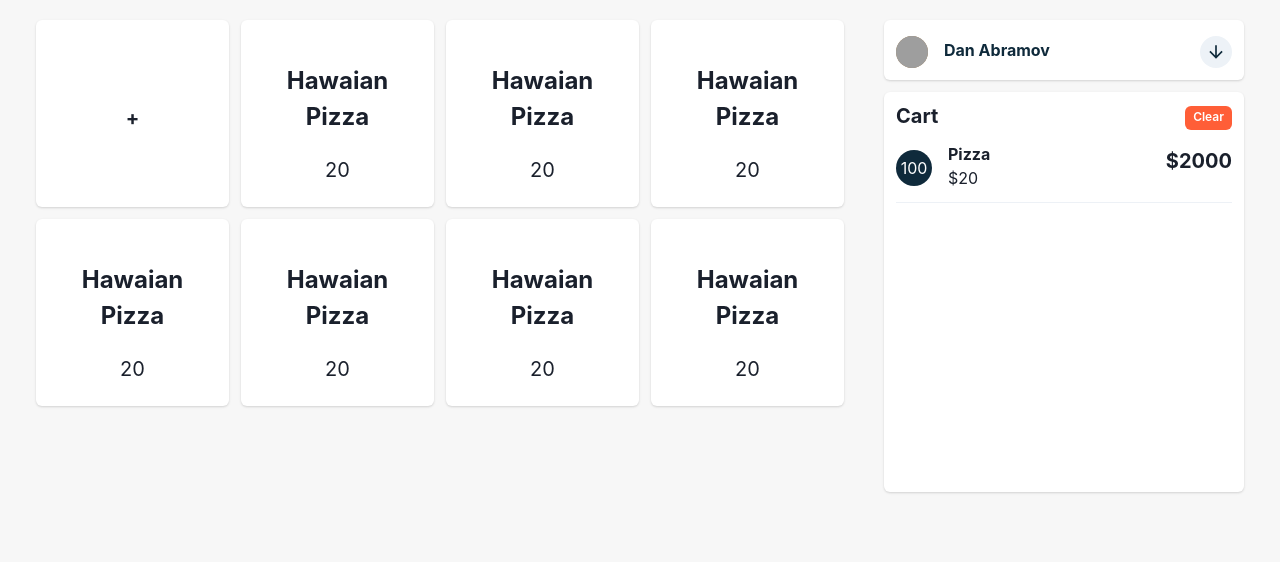
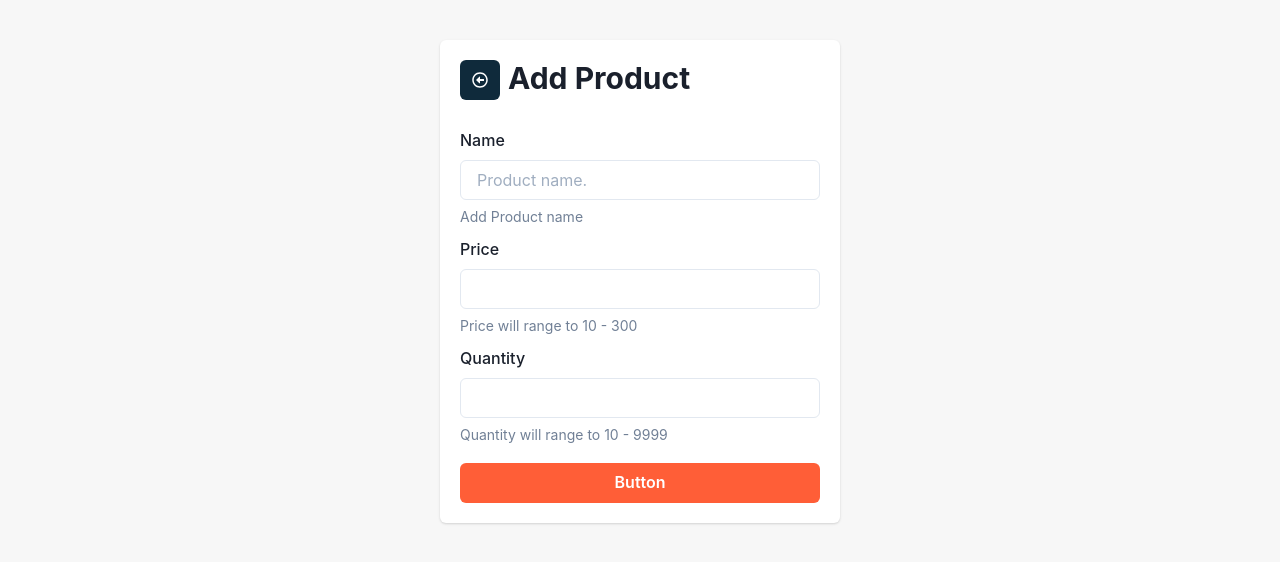
Before and after one commit to prizalmarinez/freeze-pos, a React (Create React App) app: page /products/add in a window 1280 px wide. Shown: the top 562 px of the page. Built offline with nearby package versions, Linux system fonts and the light colour scheme; grey boxes are pictures that could not be loaded.

Commit message:
Added  2 component/page - AddProduct - AddProductForm
Added 3rd party library
- React Router Dom
- React Hook Form
- React Icons

```diff
--- a/package.json
+++ b/package.json
@@ -14,9 +14,13 @@
     "@types/node": "^12.0.0",
     "@types/react": "^17.0.0",
     "@types/react-dom": "^17.0.0",
+    "@types/react-router-dom": "^5.1.7",
     "framer-motion": "^4",
     "react": "^17.0.2",
     "react-dom": "^17.0.2",
+    "react-hook-form": "^7.0.0",
+    "react-icons": "^4.2.0",
+    "react-router-dom": "^5.2.0",
     "react-scripts": "4.0.3",
     "typescript": "^4.1.2",
     "web-vitals": "^1.0.1"
--- a/src/App.tsx
+++ b/src/App.tsx
@@ -1,4 +1,9 @@
 import React from 'react';
+import {
+  BrowserRouter as Router,
+  Switch,
+  Route,
+} from "react-router-dom";
 import {
   Flex,
   Box,
@@ -9,6 +14,8 @@ import { ProductItem } from './components/products/ProductItem'
 import { AddProductBtn } from './components/products/AddProductBtn'
 import { UserAvatar } from './components/users/UserAvatar'
 import { Cart } from './components/cart/Cart'
+// pages
+import { AddProduct } from './pages/AddProduct'
 
 function App() {
   const test = [3, 1, 2, 3, 2, 2, 2,]
@@ -19,8 +26,8 @@ function App() {
     )
   })
 
-  return (
-    <div className="App">
+  const MainWindow = () => {
+    return (
       <Flex>
         <Box flex="1" p="5">
           <Grid templateColumns="repeat(4, 1fr)" gap={3}>
@@ -37,6 +44,21 @@ function App() {
           </Box>
         </Box>
       </Flex>
+    )
+  }
+
+  return (
+    <div className="App">
+      <Router>
+        <Switch>
+          <Route exact path="/">
+            <MainWindow />
+          </Route>
+          <Route path="/products/add">
+            <AddProduct />
+          </Route>
+        </Switch>
+      </Router>
     </div>
   );
 }
--- a/src/components/products/AddProductBtn.tsx
+++ b/src/components/products/AddProductBtn.tsx
@@ -1,4 +1,5 @@
 import React from 'react'
+import { useHistory } from "react-router-dom";
 import {
     Flex,
     Box,
@@ -6,8 +7,18 @@ import {
 } from "@chakra-ui/react"
 
 export const AddProductBtn: React.FC = () => {
+    const router = useHistory()
     return (
-        <Flex as="button" alignItems="center" justifyContent="center" w="100%" h="187" boxShadow="base" rounded="md" bg="white"
+        <Flex
+            onClick={() => router.push('/products/add')}
+            as="button"
+            alignItems="center"
+            justifyContent="center"
+            w="100%"
+            h="187"
+            boxShadow="base"
+            rounded="md"
+            bg="white"
             _hover={{ bg: "dark.500", color: 'nTomato.500' }}
         >
             <Box pt="2">
--- /dev/null
+++ b/src/components/products/AddProductForm.tsx
@@ -0,0 +1,61 @@
+import React from 'react'
+import {
+    Box,
+    FormControl,
+    FormLabel,
+    FormHelperText,
+    Input,
+    Button,
+    NumberInput,
+    NumberInputField
+} from '@chakra-ui/react'
+
+import { useForm } from 'react-hook-form';
+
+interface ProductForm {
+    name: string,
+    price: number,
+    quantity: number,
+}
+
+export const AddProductForm: React.FC = () => {
+    const { register, handleSubmit, formState: { errors } } = useForm<ProductForm>();
+    const onSubmit = handleSubmit(data => console.log(data));
+
+    return (
+        <Box pt="2">
+            <form onSubmit={onSubmit}>
+                <FormControl id="name" pt="5">
+                    <FormLabel>Name</FormLabel>
+                    <Input placeholder="Product name."  {...register("name")} />
+                    <FormHelperText>
+                        Add Product name
+                    </FormHelperText>
+                </FormControl>
+                <FormControl id="price" pt="3">
+                    <FormLabel>Price</FormLabel>
+                    <NumberInput max={300} min={10}>
+                        <NumberInputField {...register("price")} />
+                    </NumberInput>
+                    <FormHelperText>
+                        Price will range to 10 - 300
+                    </FormHelperText>
+                </FormControl>
+                <FormControl id="quantity" pt="3">
+                    <FormLabel>Quantity</FormLabel>
+                    <NumberInput max={9999} min={10}>
+                        <NumberInputField {...register("quantity")} />
+                    </NumberInput>
+                    <FormHelperText>
+                        Quantity will range to 10 - 9999
+                    </FormHelperText>
+                </FormControl>
+                <Box pt="5">
+                    <Button type="submit" isFullWidth colorScheme="nTomato" size="md">
+                        Button
+                    </Button>
+                </Box>
+            </form>
+        </Box>
+    );
+}
--- /dev/null
+++ b/src/pages/AddProduct.tsx
@@ -0,0 +1,34 @@
+import React from 'react'
+import {
+    Center,
+    Box,
+    Heading,
+    IconButton,
+    Icon,
+    Flex
+} from '@chakra-ui/react'
+import { useHistory } from "react-router-dom";
+import { FaRegArrowAltCircleLeft } from "react-icons/fa"
+// components
+import { AddProductForm } from '../components/products/AddProductForm'
+
+export const AddProduct: React.FC = () => {
+    const router = useHistory()
+
+    return (
+        <Center pt="10">
+            <Box w="400px" boxShadow="base" rounded="md" p="5" bg="white">
+                <Flex>
+                    <IconButton
+                        colorScheme="dark"
+                        aria-label="Search database"
+                        icon={<Icon as={FaRegArrowAltCircleLeft} />}
+                        onClick={() => router.push('/')}
+                    />
+                    <Heading pl="2" size="lg">Add Product</Heading>
+                </Flex>
+                <AddProductForm />
+            </Box>
+        </Center>
+    );
+}
```
Also changed, not shown: 1 other file (tests, documents, lock files or other folders).
